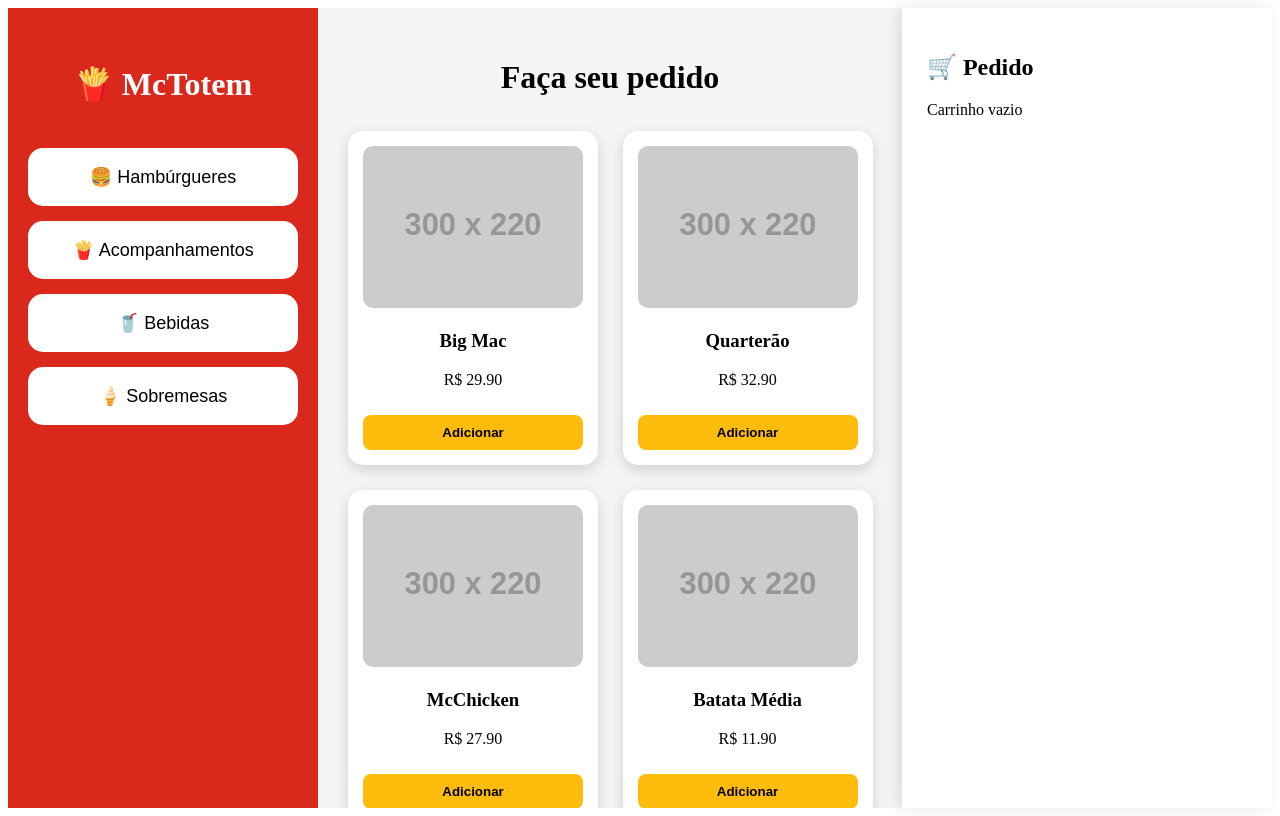
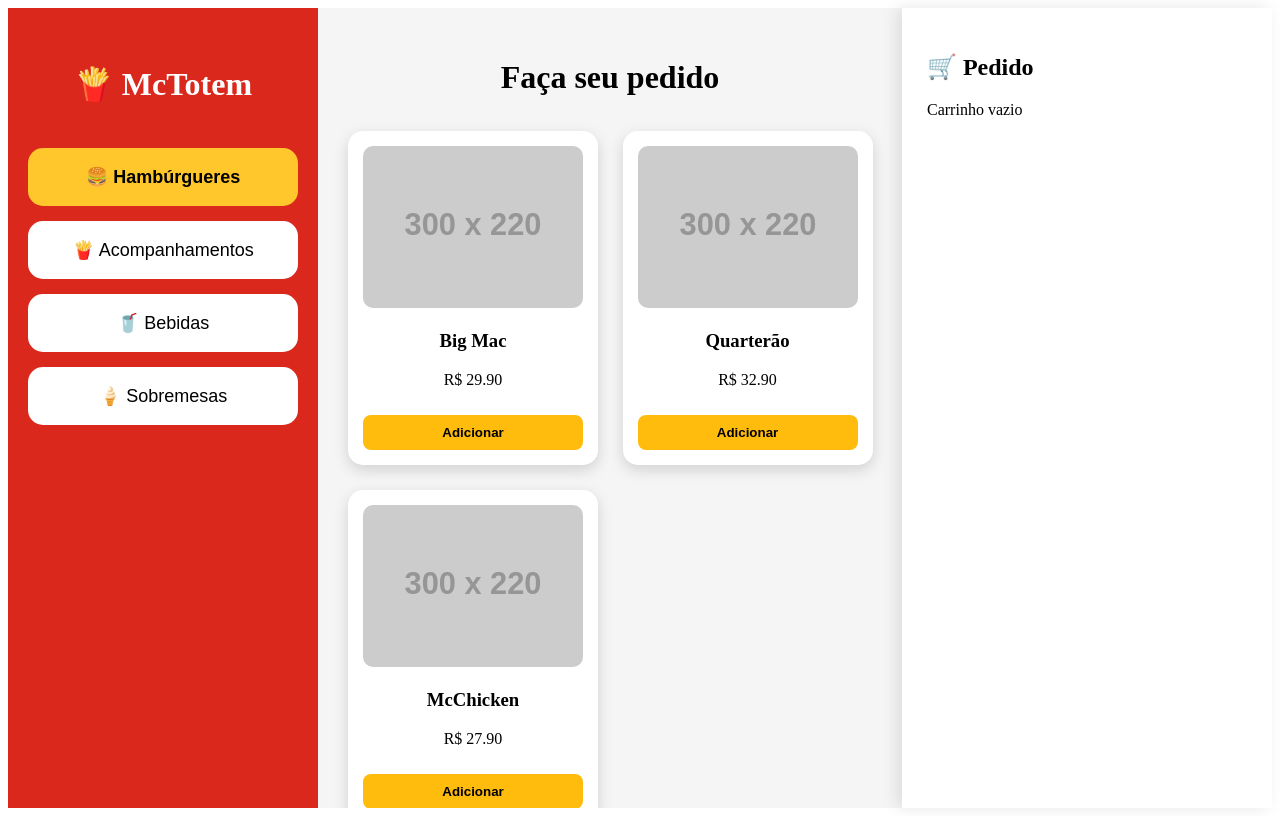
Before and after one commit to eoFrancaa/mcTotem, a Vue app: page / in a window 1280 px wide. Built offline with nearby package versions, Linux system fonts and the light colour scheme.

Commit message:
Bugs corrections

```diff
--- a/src/views/HomeView.vue
+++ b/src/views/HomeView.vue
@@ -1,11 +1,16 @@
 <script setup>
-import ProductCard from "../components/ProductCard.vue"
-import { products } from "../data/products"
+import { ref, computed } from "vue";
+import ProductCard from "../components/ProductCard.vue";
 import Cart from "../components/Cart.vue";
+import { products } from "../data/products";
 
-import { useCartStore } from "../stores/cart";
+const categoriaSelecionada = ref("Hambúrgueres");
 
-const cart = useCartStore();
+const produtosFiltrados = computed(() => {
+  return products.filter(
+    produto => produto.category === categoriaSelecionada.value
+  );
+});
 </script>
 
 <template>
@@ -13,14 +18,25 @@ const cart = useCartStore();
 
     <aside class="menu">
 
-      <h2>🍟 McTotem</h2>
+  <h2>🍟 McTotem</h2>
 
-      <button>🍔 Hambúrgueres</button>
-      <button>🍟 Acompanhamentos</button>
-      <button>🥤 Bebidas</button>
-      <button>🍦 Sobremesas</button>
+  <button @click="categoriaSelecionada='Hambúrgueres'" :class="{ active: categoriaSelecionada === 'Hambúrgueres' }">
+    🍔 Hambúrgueres
+  </button>
 
-    </aside>
+  <button @click="categoriaSelecionada='Acompanhamentos'" :class="{ active: categoriaSelecionada === 'Acompanhamentos' }">
+    🍟 Acompanhamentos
+  </button>
+
+  <button @click="categoriaSelecionada='Bebidas'" :class="{ active: categoriaSelecionada === 'Bebidas' }">
+    🥤 Bebidas
+  </button>
+
+  <button @click="categoriaSelecionada='Sobremesas'" :class="{ active: categoriaSelecionada === 'Sobremesas' }">
+    🍦 Sobremesas
+  </button>
+
+</aside>
 
     <main class="content">
 
@@ -29,7 +45,7 @@ const cart = useCartStore();
       <div class="products">
 
         <ProductCard
-          v-for="product in products"
+          v-for="product in produtosFiltrados"
           :key="product.id"
           :product="product"
         />
@@ -81,6 +97,12 @@ body{
     transition:.2s;
 }
 
+.menu button.active{
+    background:#FFC72C;
+    color:#000;
+    font-weight:bold;
+}
+
 .menu button:hover{
     transform:translateX(8px);
 }
```
